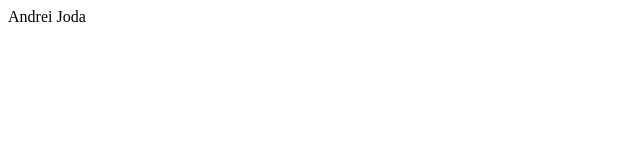
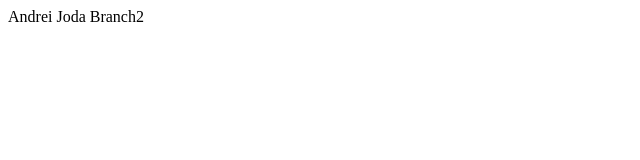
Before and after one commit to andreijoda/gitteste1, a plain HTML site: page jorge.html in a window 1280 px wide. Shown: the full height of the page, 0-640 px from the left. Drawn offline with Linux system fonts and the light colour scheme.

Commit message:
Commit do branch2

```diff
--- a/jorge.html
+++ b/jorge.html
@@ -1 +1 @@
-<html>Andrei Joda</html>
+<html>Andrei Joda Branch2</html>
```
